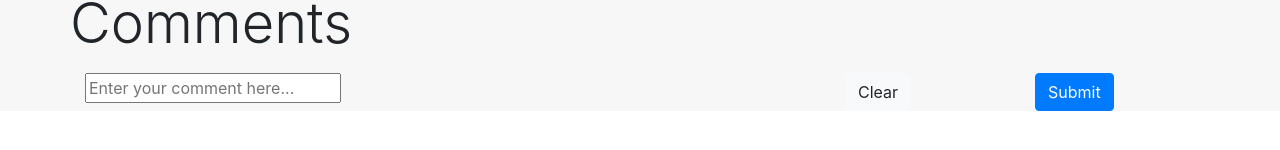
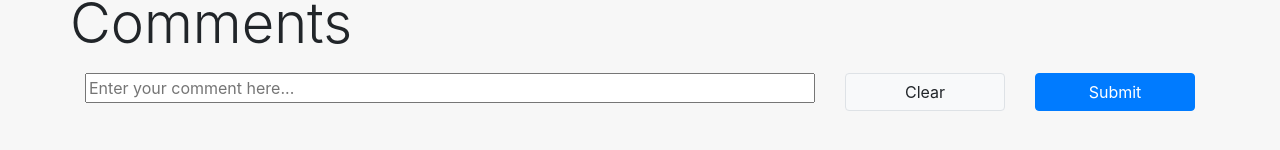
Before and after one commit to jgarciarivera/songbird, an Angular app in the folder angular/songbird-ng/: page / in a window 1280 px wide. Shown: the part 1282-1432 px from the top of the page. Before the commit the page ends 1393 px from the top, so only its background shows below. Built offline with nearby package versions, Linux system fonts and the light colour scheme.

Commit message:
updated angular structure

```diff
--- a/angular/songbird-ng/src/app/app.module.ts
+++ b/angular/songbird-ng/src/app/app.module.ts
@@ -4,12 +4,14 @@ import { NgModule } from '@angular/core';
 import { AppComponent } from './app.component';
 import { MusicianListComponent } from './musician-list/musician-list.component';
 import { EventPageComponent } from './event-page/event-page.component';
+import { CommentsComponent } from './comments/comments.component';
 
 @NgModule({
   declarations: [
     AppComponent,
     MusicianListComponent,
-    EventPageComponent
+    EventPageComponent,
+    CommentsComponent
   ],
   imports: [
     BrowserModule
--- /dev/null
+++ b/angular/songbird-ng/src/app/comments/comments.component.css
@@ -0,0 +1,3 @@
+.full-width {
+    width: 100%;
+}
--- /dev/null
+++ b/angular/songbird-ng/src/app/comments/comments.component.html
@@ -0,0 +1,12 @@
+
+<div id="comment-section" class="row">
+  <div class="col-sm-8">
+      <input type="text" id="input-text" class="full-width" placeholder="Enter your comment here..."/>
+  </div>
+  <div class="col-sm-2">
+      <button id="clear-comment" class="rounded border full-width btn btn-light">Clear</button>
+  </div>
+  <div class="col-sm-2">
+      <button id="submit-comment" class="full-width btn btn-primary">Submit</button>
+  </div>
+</div>
--- /dev/null
+++ b/angular/songbird-ng/src/app/comments/comments.component.ts
@@ -0,0 +1,15 @@
+import { Component, OnInit } from '@angular/core';
+
+@Component({
+  selector: 'app-comments',
+  templateUrl: './comments.component.html',
+  styleUrls: ['./comments.component.css']
+})
+export class CommentsComponent implements OnInit {
+
+  constructor() { }
+
+  ngOnInit() {
+  }
+
+}
--- a/angular/songbird-ng/src/app/event-page/event-page.component.html
+++ b/angular/songbird-ng/src/app/event-page/event-page.component.html
@@ -1,4 +1,4 @@
-<div class="container">
+<div class="container pb-5 ">
   <div class="display-3">Session Name</div>
   <div class="">2:30pm - 4:30pm.</div>
   <div>2811 McKinney Ave., Dallas, TX</div>
@@ -14,15 +14,5 @@
       <p class="display-4 mt-4">Comments</p>
   </div>
 
-  <div id="comment-section" class="row">
-      <div class="col-sm-8">
-          <input type="text" id="input-text" class="full-width" placeholder="Enter your comment here..."/>
-      </div>
-      <div class="col-sm-2">
-          <button id="clear-comment" class="btn btn-light">Clear</button>
-      </div>
-      <div class="col-sm-2">
-          <button id="submit-comment" class="btn btn-primary">Submit</button>
-      </div>
-  </div>
+  <app-comments></app-comments>
 </div>
```
Also changed, not shown: 1 other file (tests, documents, lock files or other folders).
